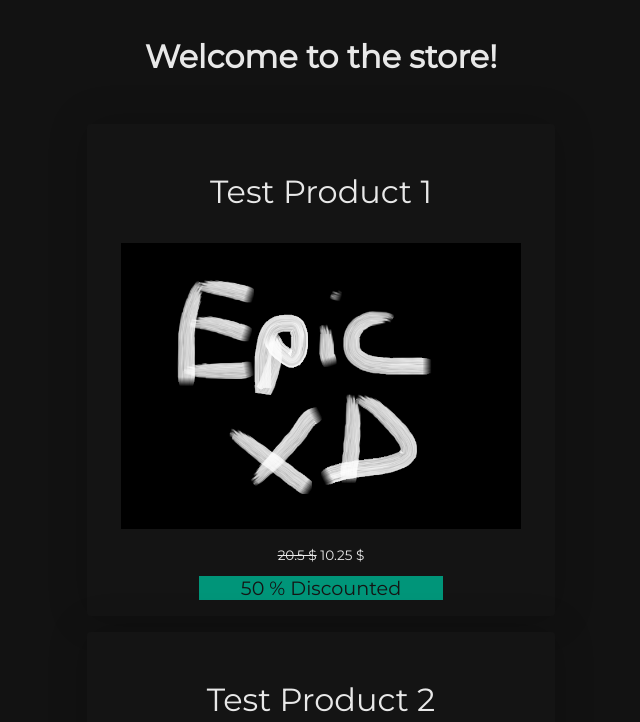
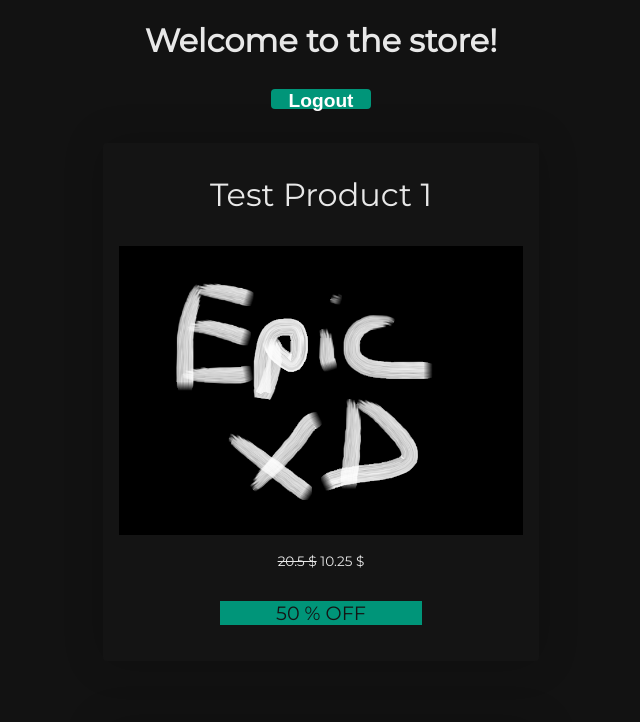
Before and after one commit to Zombatar33/Webstore, a website: page html/products.html in a window 1280 px wide. Shown: the top 722 px of the page, without its empty margins (319-959 px from the left). Drawn offline with Linux system fonts and the light colour scheme.

Commit message:
Added Log-Out button and fixed products.css

```diff
--- a/css/products.css
+++ b/css/products.css
@@ -9,13 +9,14 @@ body {
     --color-font: #e8e8e8;
     --border-radius: 4px;
 
-    margin: 1rem;
+    margin: 0;
     display: flex;
+    align-items: center;
     justify-content: center;
     font-size: 18px;
     background-color: var(--color-background-dark);
     color: var(--color-font);
-    font: 500 1rem 'Montserrat';
+    font: 1rem 'Montserrat';
 }
 
 .container {
@@ -37,8 +38,10 @@ body {
 }
 
 .product {
-    margin: 1rem;
-    padding: 1rem;
+    display: inline-block;
+    text-align: center;
+    margin: 2rem;
+    padding: 0 1rem 1rem 1rem;
     box-shadow: 0 0 40px rgba(10, 10, 10, 0.2);
     border-radius: var(--border-radius);
     -webkit-border-radius: var(--border-radius);
@@ -57,8 +60,55 @@ body {
 }
 
 .product__discount {
-    margin: 0 6rem;
+    display: inline-block;
+    width: 50%;
     font-size: 1.2rem;
     background-color: var(--color-primary);
     color: var(--color-background);
 }
+
+.product__image {
+    width: 100%;
+    max-width: 100%;
+    height: auto;
+}
+
+.form__button {
+    height:20px;
+    width:100px;
+    margin: -20px -50px;
+    position:relative;
+    top:50%;
+    left:50%;
+
+    font-weight: bold;
+    font-size: 1.2rem;
+    color: #ffffff;
+    border: none;
+    border-radius: var(--border-radius);
+    -webkit-border-radius: var(--border-radius);
+    -moz-border-radius: var(--border-radius);
+    -ms-border-radius: var(--border-radius);
+    -o-border-radius: var(--border-radius);
+    outline: none;
+    cursor: pointer;
+    background: var(--color-primary);
+    transition: background 0.2s, border-color 0.2s;
+}
+
+.form__button:hover {
+    transition: background 0.2s, border-color 0.2s;
+    background: var(--color-primary-dark);
+    -webkit-transition: background 0.2s, border-color 0.2s;
+    -moz-transition: background 0.2s, border-color 0.2s;
+    -ms-transition: background 0.2s, border-color 0.2s;
+    -o-transition: background 0.2s, border-color 0.2s;
+}
+
+.form__button:active {
+    transform: scale(0.98);
+    -webkit-transform: scale(0.98);
+    -moz-transform: scale(0.98);
+    -ms-transform: scale(0.98);
+    -o-transform: scale(0.98);
+}
--- a/html/products.html
+++ b/html/products.html
@@ -10,12 +10,10 @@
 </head>
 <body>
     <script src="/javascript/products.js"></script>
-    <div class="container">
+    <div id="container" class="container">
         <h1 class="title">Welcome to the store!</h1>
 
-        <div class="products" id="products">
-
-        </div>
+        <button class="form__button" onclick="window.location.href='/logout'">Logout</button>
     </div>
 </body>
 </html>
--- a/javascript/login_signup.js
+++ b/javascript/login_signup.js
@@ -48,11 +48,6 @@ document.addEventListener("DOMContentLoaded", () => {
         }
     }
 
-
-    loginForm.addEventListener("submit", e => {
-
-    });
-
     document.querySelectorAll(".form__input").forEach(inputElement => {
         inputElement.addEventListener("blur", e => {
             // Validate E-Mail
--- a/javascript/products.js
+++ b/javascript/products.js
@@ -8,13 +8,13 @@ var displayDiscount = (productDiscount * 100) + " % Discounted";
 var coupons = products[i].coupons;
 */
 
-function generateDropdown() {
+function readProductsFromJSON() {
     fetch("/json/products.json")
         .then(response => {
             return response.json();
         })
         .then(jsondata => {
-            var parentDiv = document.getElementById("products");
+            var parentDiv = document.getElementById("container");
 
             var currency = jsondata.currency;
             var products = jsondata.products;
@@ -28,7 +28,7 @@ function generateDropdown() {
                 var productPriceOriginal = products[i].productPrice;
                 var productPrice = Math.round((products[i].productPrice + Number.EPSILON) * 100) / 100;
                 var productDiscount = 1 - products[i].productDiscount;
-                var displayDiscount = (100 - productDiscount * 100) + " % Discounted";
+                var displayDiscount = (100 - productDiscount * 100) + " % OFF";
 
                 var priceText = productPrice + " " + currency;
 
@@ -45,8 +45,7 @@ function generateDropdown() {
                 h0.innerHTML = productName;
                 h0.setAttribute('class', "product__name");
                 h2.setAttribute('src', productImage)
-                h2.setAttribute('width', 400);
-                // h2.setAttribute('height', 'auto')
+                h2.setAttribute('class', 'product__image');
                 h3.innerHTML = priceText;
                 h3.setAttribute('class', 'product__price');
                 h4.innerHTML = displayDiscount;
@@ -69,4 +68,4 @@ function generateDropdown() {
         });
 }
 
-generateDropdown();
+readProductsFromJSON();
```
Also changed, not shown: html/home.html (+2 -2 lines), html/product.html (added, +13 -0 lines), javascript/product.js (added).
